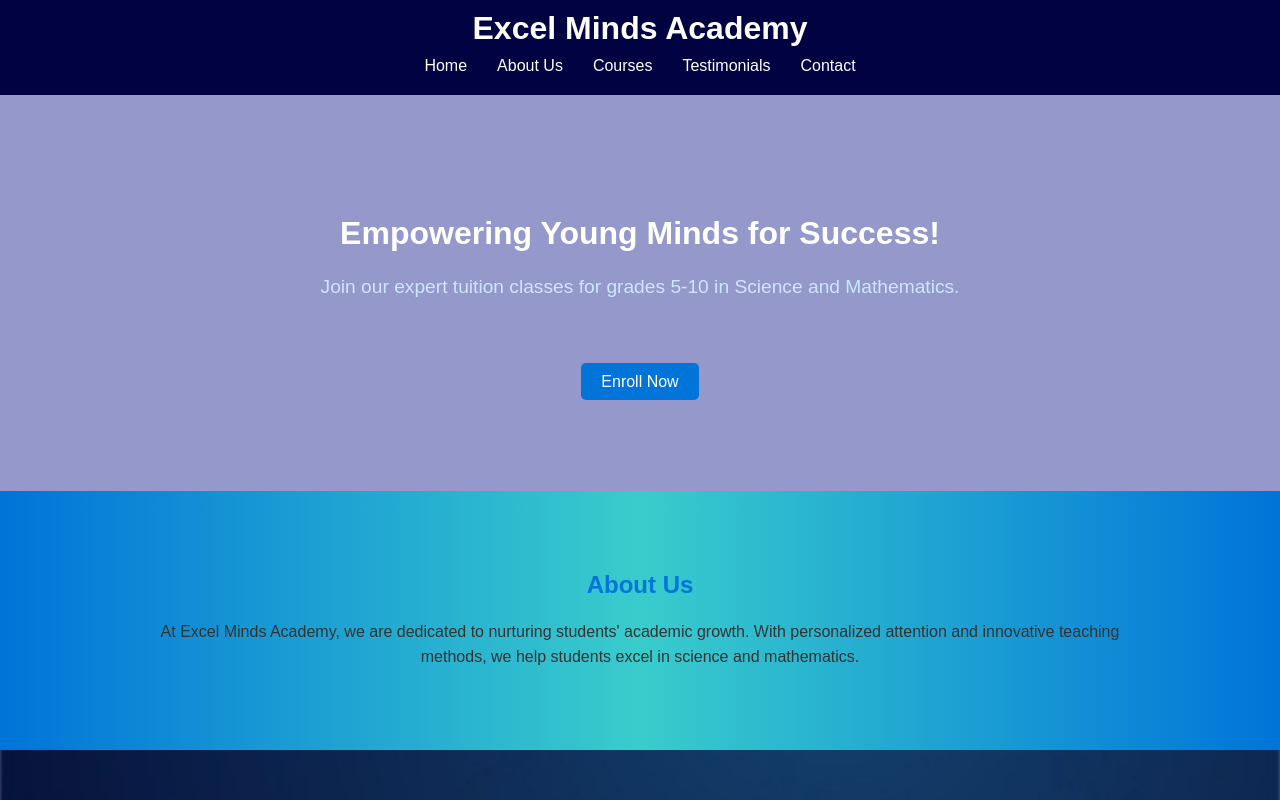
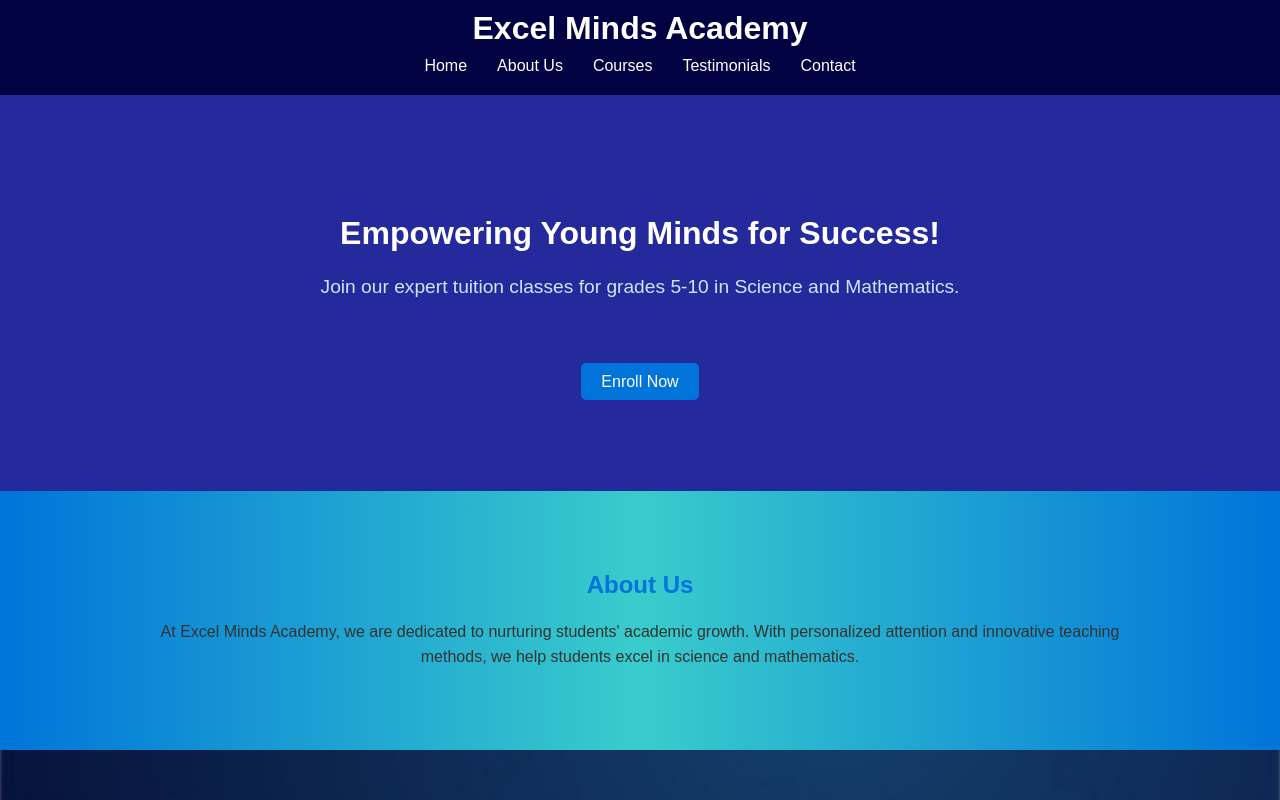
Before and after one commit to Ananth09/excelminds, a plain HTML site: page index.html in a window 1280 px wide. Shown: the top 800 px of the page. Drawn offline with Linux system fonts and the light colour scheme; files whose address does not match are found by name.

Commit message:
Update style.css

```diff
--- a/css/style.css
+++ b/css/style.css
@@ -40,7 +40,7 @@ header nav ul li a {
 
 .hero {
     text-align: center;
-    background-color: #474ba592; /* Add the correct path to your image */
+    background-color: #242a9c; /* Add the correct path to your image */
     background-size: cover;
     background-position: cover;
     padding: 120px 0;
```
